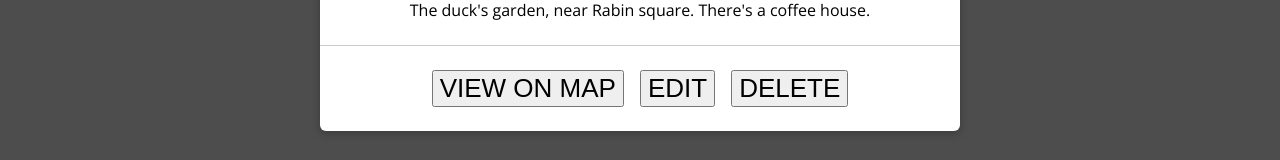
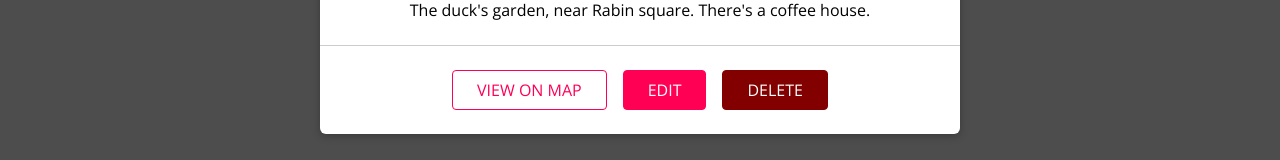
Before and after one commit to yaronveg/vite-react-test, a React (Vite) app: page /u1/places in a window 1280 px wide. Shown: the part 491-651 px from the top of the page. Built offline with nearby package versions, Linux system fonts and the light colour scheme.

Commit message:
update buttons in plcae item

```diff
--- a/src/places/components/PlaceList/PlaceItem/PlaceItem.tsx
+++ b/src/places/components/PlaceList/PlaceItem/PlaceItem.tsx
@@ -1,3 +1,4 @@
+import Button from "../../../../shared/components/FormElements/Button/Button";
 import Card from "../../../../shared/components/UIElements/Card/Card";
 import "./PlaceItem.css";
 
@@ -14,9 +15,9 @@
           <p>{props.description}</p>
         </div>
         <div className="place-item__actions">
-          <button>VIEW ON MAP</button>
-          <button>EDIT</button>
-          <button>DELETE</button>
+          <Button inverse>VIEW ON MAP</Button>
+          <Button to={`/places/${props.id}`}>EDIT</Button>
+          <Button danger>DELETE</Button>
         </div>
       </Card>
     </li>
```
